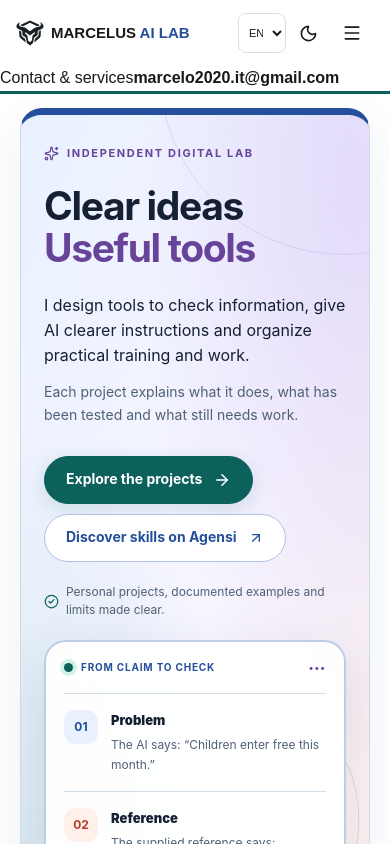
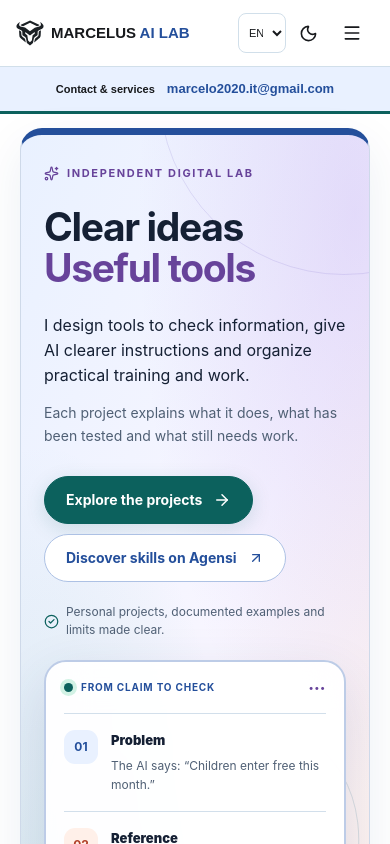
Before and after one commit to manzo8b/marcelus-v-v01, a Next.js app in the folder apps/marcelus-ai-lab/: page / in a window 390 px wide. Shown: the top 844 px of the page. Built offline with nearby package versions, Linux system fonts and the light colour scheme.

Commit message:
style(marcelus): subtle header contact strip accessible on mobile and dark palette

```diff
--- a/apps/marcelus-ai-lab/app/learning-colors.css
+++ b/apps/marcelus-ai-lab/app/learning-colors.css
@@ -207,3 +207,12 @@ html[data-theme="dark"] .case-row:hover{background:var(--lab-blue-tint)}
 html[data-theme="dark"] .manzo-ecosystem-signature img{filter:invert(1)}
 @media(max-width:750px){.footer-inner{flex-wrap:wrap}.manzo-ecosystem-signature{margin-top:3px}}
 @media print{.manzo-ecosystem-signature{display:none}}
+
+/* Public contact for services, consistently visible on every locale. */
+.marcelus-contact-strip{display:flex;justify-content:flex-end;padding:7px max(20px,calc((100vw - 1184px)/2));background:var(--lab-blue-tint);border-top:1px solid var(--lab-outline)}
+.marcelus-contact-strip a{display:inline-flex;flex-wrap:wrap;align-items:center;justify-content:flex-end;gap:4px 12px;text-decoration:none;font:600 12px/1.5 Arial,Helvetica,sans-serif;min-height:28px;color:var(--ink)}
+.marcelus-contact-strip a strong{color:var(--lab-blue);font-size:13px;overflow-wrap:anywhere}
+.marcelus-contact-strip a:hover strong{text-decoration:underline}
+.marcelus-contact-strip a:focus-visible{outline:3px solid var(--lab-clay);outline-offset:2px}
+@media(max-width:650px){.marcelus-contact-strip{padding:8px 18px;justify-content:center}.marcelus-contact-strip a{justify-content:center;font-size:11px}}
+@media print{.marcelus-contact-strip{display:none}}
```
